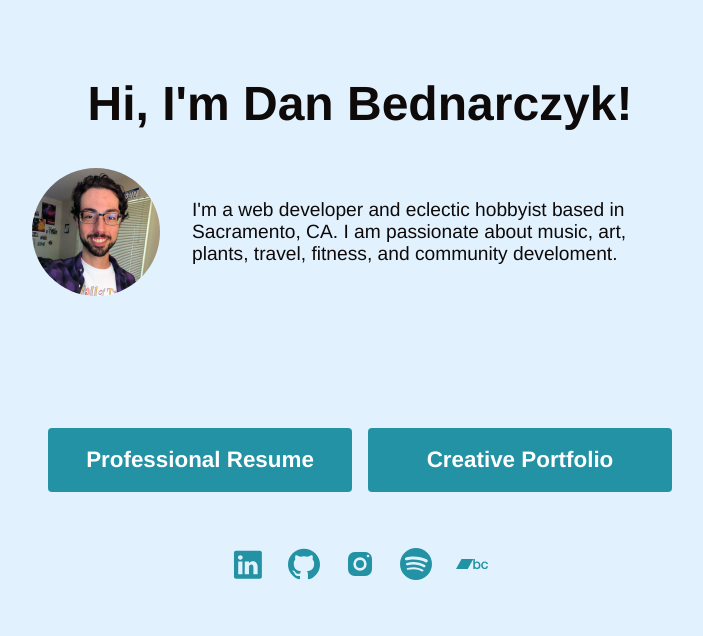
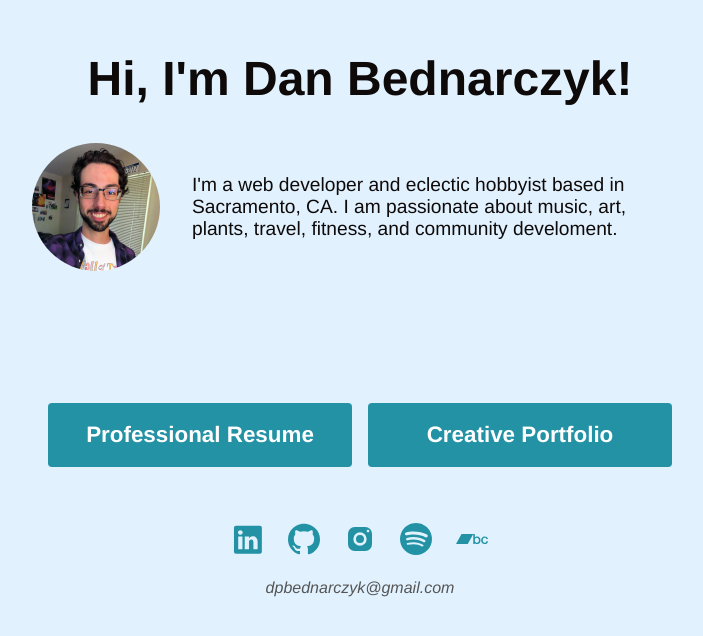
Before and after one commit to dan9418/personal-site-5, a Gatsby site: page / in a window 1280 px wide. Shown: the part 108-744 px from the top of the page, without its empty margins (280-983 px from the left). Built offline with nearby package versions, Linux system fonts and the light colour scheme; Gatsby itself is replaced by a stand-in of ours.

Commit message:
add email

```diff
--- a/src/pages/index.scss
+++ b/src/pages/index.scss
@@ -13,6 +13,7 @@
   h1 {
     font-size: 300%;
     text-align: center;
+    margin-top: 0;
   }
 
   .intro {
@@ -64,7 +65,14 @@
 
     svg,
     svg * {
-      fill: theme.$link;;
+      fill: theme.$link;
     }
   }
 }
+
+.email {
+  text-align: center;
+  color: #555;
+  font-style: italic;
+  margin-top: 8px;
+}
--- a/src/pages/index.tsx
+++ b/src/pages/index.tsx
@@ -1,5 +1,4 @@
-import { Link } from "gatsby";
-import React from "react";
+import React, { useEffect, useState } from "react";
 import headshot from "../assets/headshot.jpg";
 import Button, { ButtonMode } from '../components/button';
 import IconList from "../components/icon-list/iconList";
@@ -7,6 +6,8 @@ import '../styles/global.scss';
 import './index.scss';
 
 const IndexPage = () => {
+  const [hasMounted, setHasMounted] = useState(false);
+  useEffect(() => setHasMounted(true), []);
   return (
     <div className="content">
       <h1>
@@ -24,6 +25,7 @@ const IndexPage = () => {
         <Button to="/portfolio" mode={ButtonMode.Link}>Creative Portfolio</Button>
       </div>
       <IconList />
+      {hasMounted && <div className="email">dpbednarczyk@gmail.com</div>}
     </div>
   )
 }
```
